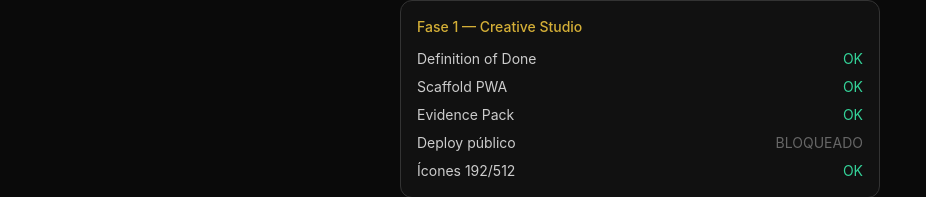
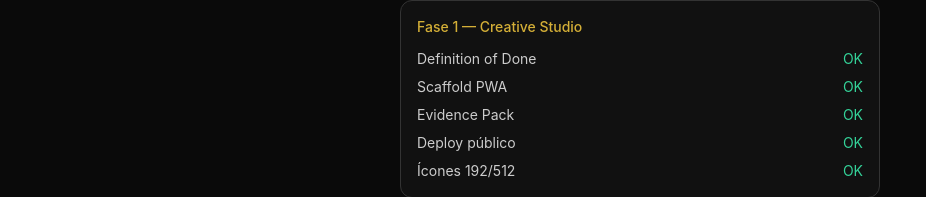
Before and after one commit to producerdcs-cpu/dcsproducer-creative-studio-pwa, a React (Vite) app: page / in a window 1280 px wide. Shown: the part 755-952 px from the top of the page, without its empty margins (0-926 px from the left). Built offline with nearby package versions, Linux system fonts and the light colour scheme; the HTML template or start-up script is replaced by a standard one.

Commit message:
fix(gate): Deploy público → OK (ícones PNG no ar)

```diff
--- a/src/pages/GateStatus.tsx
+++ b/src/pages/GateStatus.tsx
@@ -29,7 +29,7 @@ export function GateStatus() {
           { label: "Definition of Done", status: "OK" },
           { label: "Scaffold PWA", status: "OK" },
           { label: "Evidence Pack", status: "OK" },
-          { label: "Deploy público", status: "BLOQUEADO" },
+          { label: "Deploy público", status: "OK" },
           { label: "Ícones 192/512", status: "OK" },
         ]}
       />
```
